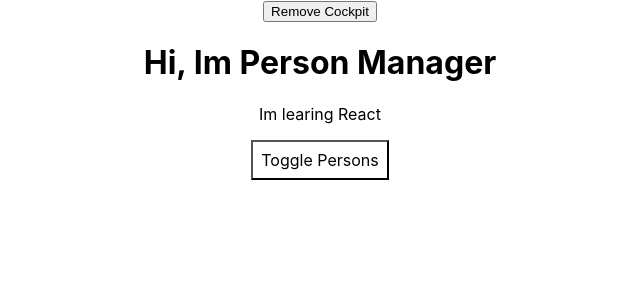
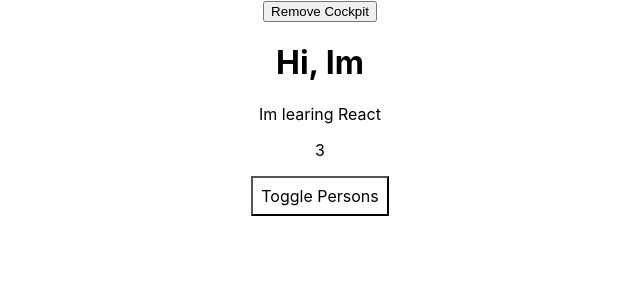
Before and after one commit to hammad-ulhassan/learning-react, a React (Create React App) app: page / in a window 1280 px wide. Shown: the top 300 px of the page, without its empty margins (320-960 px from the left). Built offline with nearby package versions, Linux system fonts and the light colour scheme.

Commit message:
react memo, pure component, higher order components

```diff
--- a/src/components/Cockpit/Cockpit.js
+++ b/src/components/Cockpit/Cockpit.js
@@ -31,6 +31,7 @@ const Cockpit = (props) => {
         <div>
             <h1>Hi, Im {props.title}</h1>
             <p>Im learing React</p>
+            <p>{props.personsLength}</p>
             <button
                 style={style}
                 onClick={props.clicked}>Toggle Persons</button>
@@ -39,6 +40,3 @@ const Cockpit = (props) => {
 }
 
 export default React.memo(Cockpit);
-/**
- * only re render when input changes
- */
--- a/src/components/Persons/Person/Person.js
+++ b/src/components/Persons/Person/Person.js
@@ -1,24 +1,27 @@
 //functional component
 import React , {Component} from 'react';
 import './Person.css';
+import Aux from '../../../hoc/Aux';
 
 class Person extends Component{
     render(){
         console.log(`PERSON JS RENDERING...`)
         return (
-            <div className="Person">
-                <p onClick={this.props.click}>
+            // <div className="Person">
+            // <Aux>
+            <React.Fragment>
+                <p key="i1" onClick={this.props.click}>
                     Im {this.props.name} and I am {this.props.age} years old!
                 </p>
-                <p>{this.props.children}</p>
-                <input type="text"
+                <p key="i2">{this.props.children}</p>
+                <input key="i3" type="text"
                 onChange={this.props.changed}
                 value={this.props.name}>
                 </input>
-            </div>
+            {/* // </Aux> */}
+            </React.Fragment>
         );
     }
-
 };
 
 
--- a/src/components/Persons/Persons.js
+++ b/src/components/Persons/Persons.js
@@ -1,22 +1,25 @@
-import React, { Component } from 'react';
+import React, { Component, PureComponent } from 'react';
+// import { PureComponent } from 'react/cjs/react.production.min';
 import Person from './Person/Person'
 
 
-export default class Persons extends Component {
+export default class Persons extends PureComponent {
     // static getDerivedStateFromProps(props, state){
     //     console.log(`PERSONS JS getDerivedStateFromProps`)
     //     return state;
     // }
 
-    shouldComponentUpdate(nextProps, nextState){
-        console.log(`PERSONS JS shouldComponentUpdate`);
-        if(nextProps.persons !== this.props.persons){
-            //if persons prop is changed, then render
-            return true;
-        }
-        //if persons prop is unchanged, then no need to render
-        return false;
-    }
+    // shouldComponentUpdate(nextProps, nextState){
+    //     console.log(`PERSONS JS shouldComponentUpdate`);
+    //     if(nextProps.persons !== this.props.persons
+    //         || nextProps.changed !== this.props.changed
+    //             || nextProps.clicked !== this.props.click){
+    //         //if persons prop is changed, then render
+    //         return true;
+    //     }
+    //     //if persons prop is unchanged, then no need to render
+    //     return false;
+    // }
 
     componentWillUnmount(){
         //right before this component is removed
--- a/src/containers/App.css
+++ b/src/containers/App.css
@@ -1,4 +1,8 @@
 .App {
+  text-align: center;
+}
+
+.AppC {
   text-align: center;
 }
 
--- a/src/containers/App.js
+++ b/src/containers/App.js
@@ -3,6 +3,9 @@ import logo from '../logo.svg';
 import './App.css';
 import Persons from '../components/Persons/Persons';
 import Cockpit from '../components/Cockpit/Cockpit';
+import WithClass from '../hoc/WithClass';
+import withSmallClass from '../hoc/withsmallClass';
+import Aux from '../hoc/Aux';
 
 class App extends Component {
 
@@ -18,7 +21,7 @@ class App extends Component {
       otherState: 'some other value',
       showPersons: false,
       showCockpit: true
-    }
+    };
   }
 
   static getDerivedStateFromProps(props, state){
@@ -81,19 +84,20 @@ class App extends Component {
               changed={this.nameChangeHandler}/>
       );
     }
+    //trying HOC with classes
     return (
-      <div className="App">
+      <Aux>
         <button onClick={()=>{this.setState({showCockpit: false})}}>Remove Cockpit</button>
         {this.state.showCockpit?
         <Cockpit
           title={this.props.appTitle}
           clicked={this.togglePersonHandler}
-          persons = {this.state.persons}
+          personsLength = {this.state.persons.length}
         />:null}
         {persons}
-      </div>
+      </Aux>
     );
   }
 }
 
-export default App;
+export default withSmallClass(App, 'App');
--- /dev/null
+++ b/src/hoc/Aux.js
@@ -0,0 +1,6 @@
+// import React from 'react';
+//because we are not using jsx here
+
+const Aux = props => props.children;
+
+export default Aux;
--- /dev/null
+++ b/src/hoc/WithClass.js
@@ -0,0 +1,7 @@
+import React from 'react';
+
+const WithClass = props =>(
+    <div className={props.classes}>{props.children}</div>
+);
+
+export default WithClass;
--- /dev/null
+++ b/src/hoc/withsmallClass.js
@@ -0,0 +1,15 @@
+import React from 'react';
+
+const withSmallClass = (WrappedComponent, className)=>{
+    return props => (
+        <div className={className}>
+            <WrappedComponent/>
+        </div>
+    );
+}
+
+export default withSmallClass;
+/**
+ * it is not a functional component, but a function that returns a funcitonal
+ * component. this is why we can keep its name starting with small letter.
+ */
```
